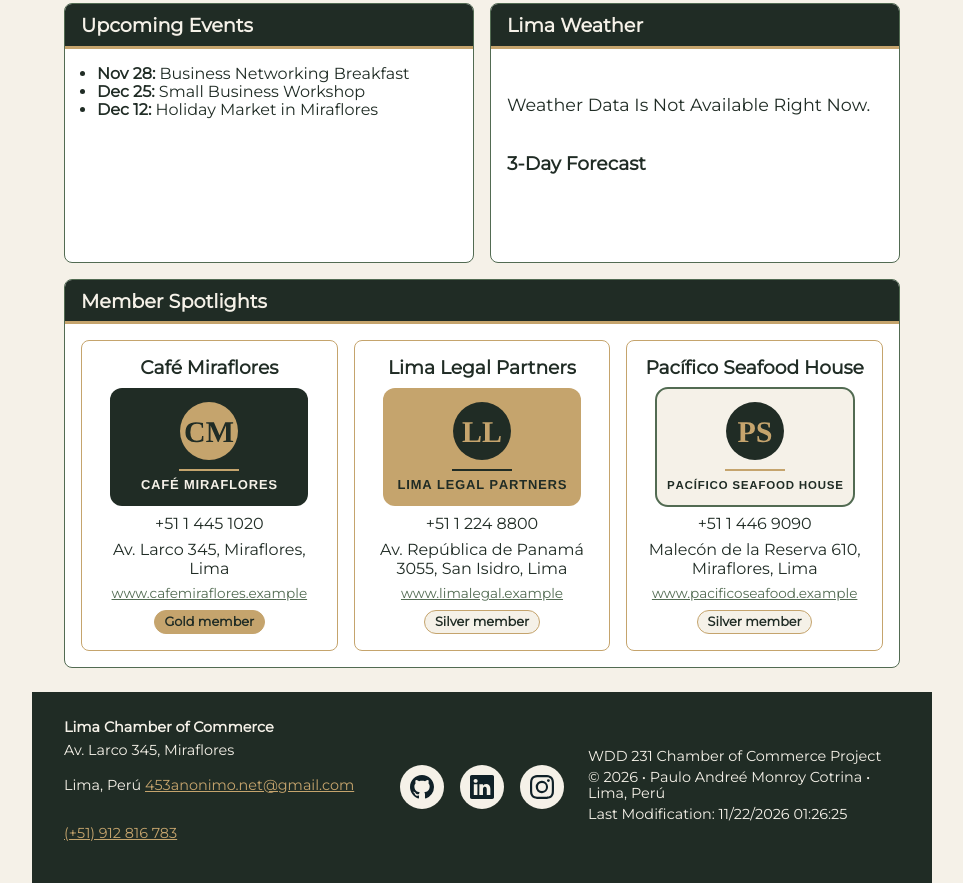
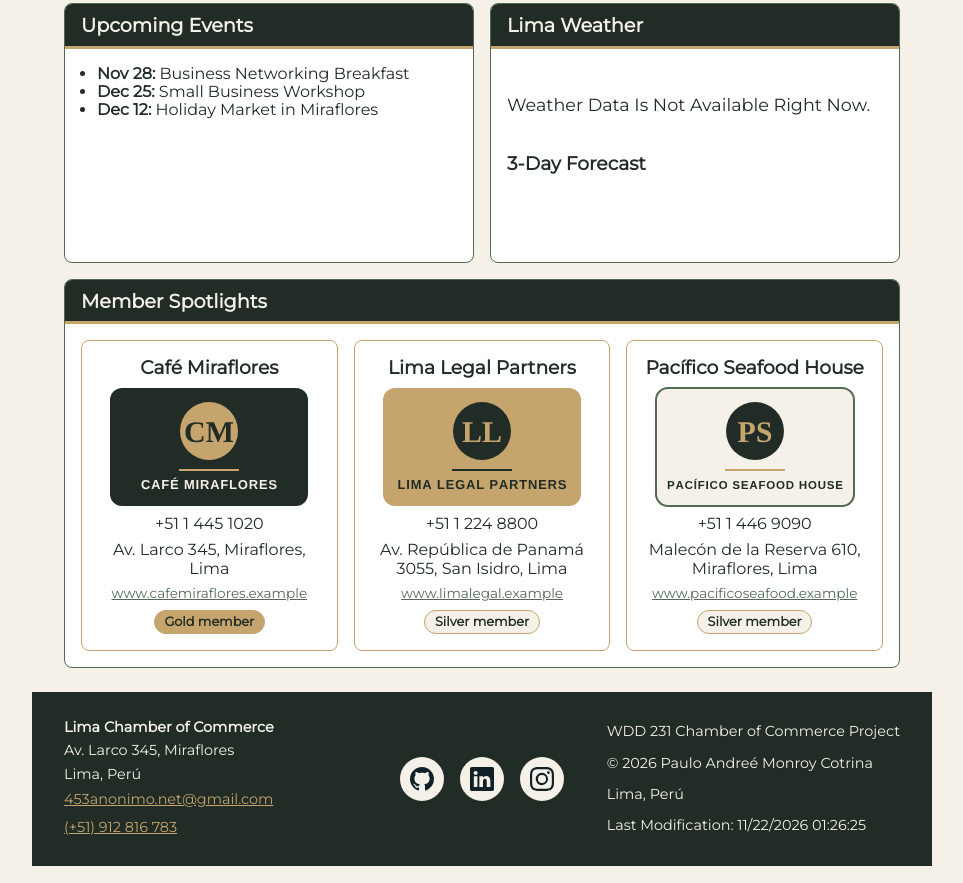
Before and after one commit to PauloMonroyC/wdd231, a plain HTML site: page chamber/index.html in a window 1280 px wide. Shown: the part 570-1453 px from the top of the page, without its empty margins (158-1121 px from the left). Drawn offline with Linux system fonts and the light colour scheme; no server answers.

Commit message:
las changes

```diff
--- a/chamber/index.html
+++ b/chamber/index.html
@@ -3,13 +3,13 @@
 <head>
     <meta charset="UTF-8">
     <meta name="viewport" content="width=device-width, initial-scale=1.0">
-    <title> WDD 231 | Chamber Home Page </title>
+    <title>Discover Local Businesses in Our Community</title>
     <meta name="description" content="Welcome to the Lima Chamber of Commerce. Connect with local businesses, check the weather, discover upcoming events, and join our growing community.">
     <meta name="author" content="Paulo Andree Monroy Cotrina">
 
     <meta property="og:type" content="website">
     <meta property="og:url" content="https://paulomonroyc.github.io/wdd231/chamber/index.html">
-    <meta property="og:title" content="WDD 231 | Chamber Home Page">
+    <meta property="og:title" content="Discover Local Businesses in Our Community">
     <meta property="og:description" content="Welcome to the Lima Chamber of Commerce. Connect with local businesses, check the weather, discover upcoming events, and join our growing community.">
     <meta property="og:image" content="https://paulomonroyc.github.io/wdd231/chamber/images/og-image.jpg">
     <meta property="og:image:width" content="1200">
@@ -106,7 +106,7 @@
             <address>
                 <strong>Lima Chamber of Commerce</strong><br>
                 Av. Larco 345, Miraflores<br>
-                Lima, Perú
+                Lima, Perú<br>
                 <a href="mailto:453anonimo.net@gmail.com">453anonimo.net@gmail.com</a>
                 <a href="tel:+51912816783">(+51) 912 816 783</a>
             </address>
@@ -117,8 +117,9 @@
             <a href="https://www.instagram.com/paulomonroy_4/" target="_blank"><img src="images/instagram.svg" alt="Instagram profile" width="24" height="24"></a>
         </div>
         <div class="footer-info">
-             <p>WDD 231 Chamber of Commerce Project</p>
-            <p>&copy; <span id="currentyear"></span> • Paulo Andreé Monroy Cotrina • Lima, Perú</p>
+            <p>WDD 231 Chamber of Commerce Project</p>
+            <p>&copy; <span id="currentyear"></span> Paulo Andreé Monroy Cotrina</p>
+            <p>Lima, Perú</p>
             <p>Last Modification: <span id="lastModified"></span></p>
         </div>
 
--- a/chamber/styles/larger.css
+++ b/chamber/styles/larger.css
@@ -60,6 +60,12 @@
     text-align: left;
   }
 
+
+  footer address a {
+  margin-inline: 0;
+
+    }
+
   .footer-info {
     justify-self: end;
   }
--- a/chamber/styles/small.css
+++ b/chamber/styles/small.css
@@ -328,12 +328,22 @@ footer {
 }
 
 footer address a {
-  display: inline-block;
-  min-height: 3rem;
-  padding: 0.75rem 0;
+  display: block;
+  width: fit-content;
+  min-height: 1.75rem;
+  padding: 0.15rem 0;
+  margin-inline: auto;
+}
+
+.footer-info p {
+  margin: 0;
   line-height: 1.5;
 }
 
+.footer-info {
+  display: grid;
+  gap: 0.6rem;
+}
 
 footer p {
   margin: 0 0 0.25rem;
```
Also changed, not shown: chamber/directory.html (+1 -1 lines).
